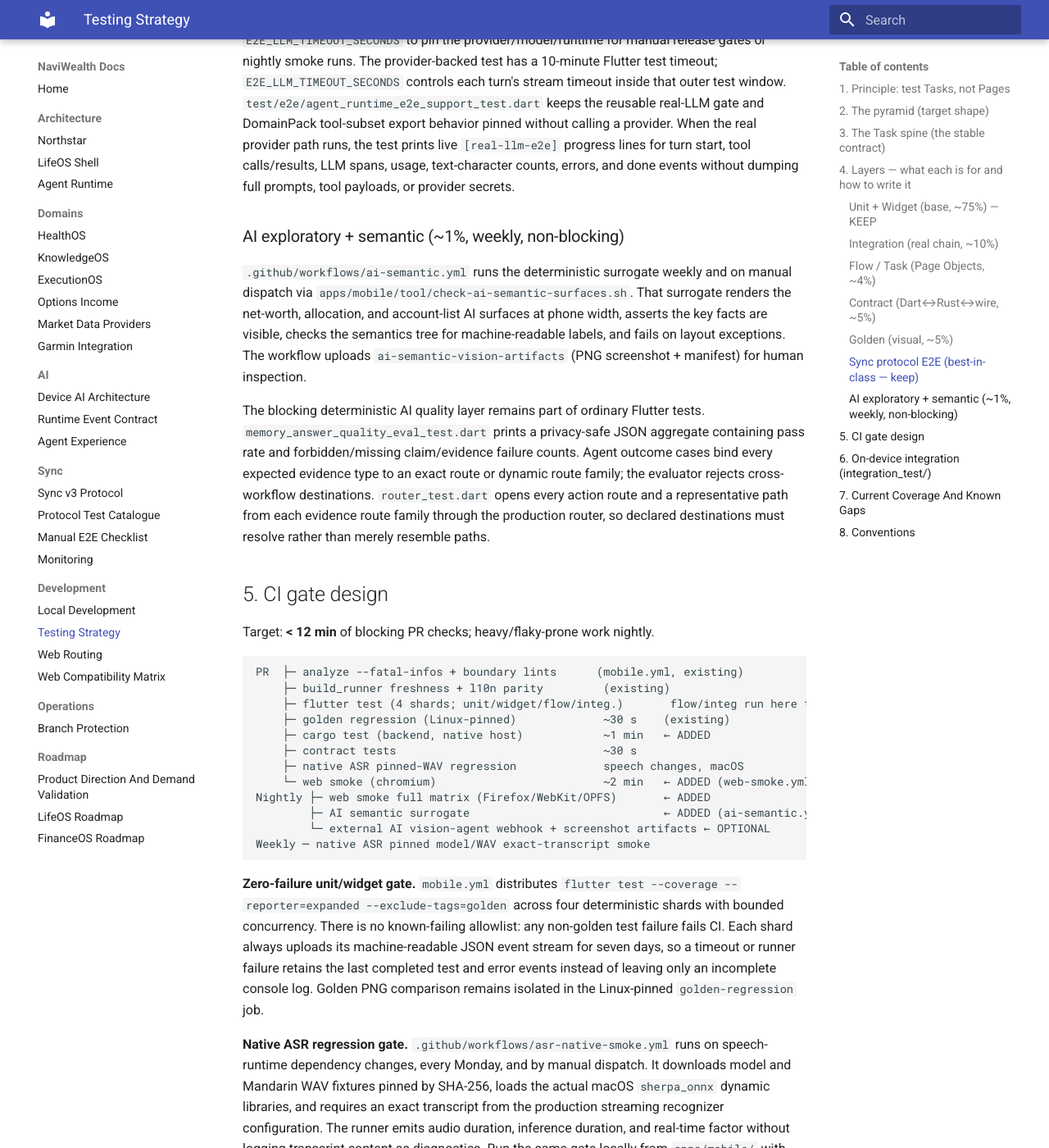
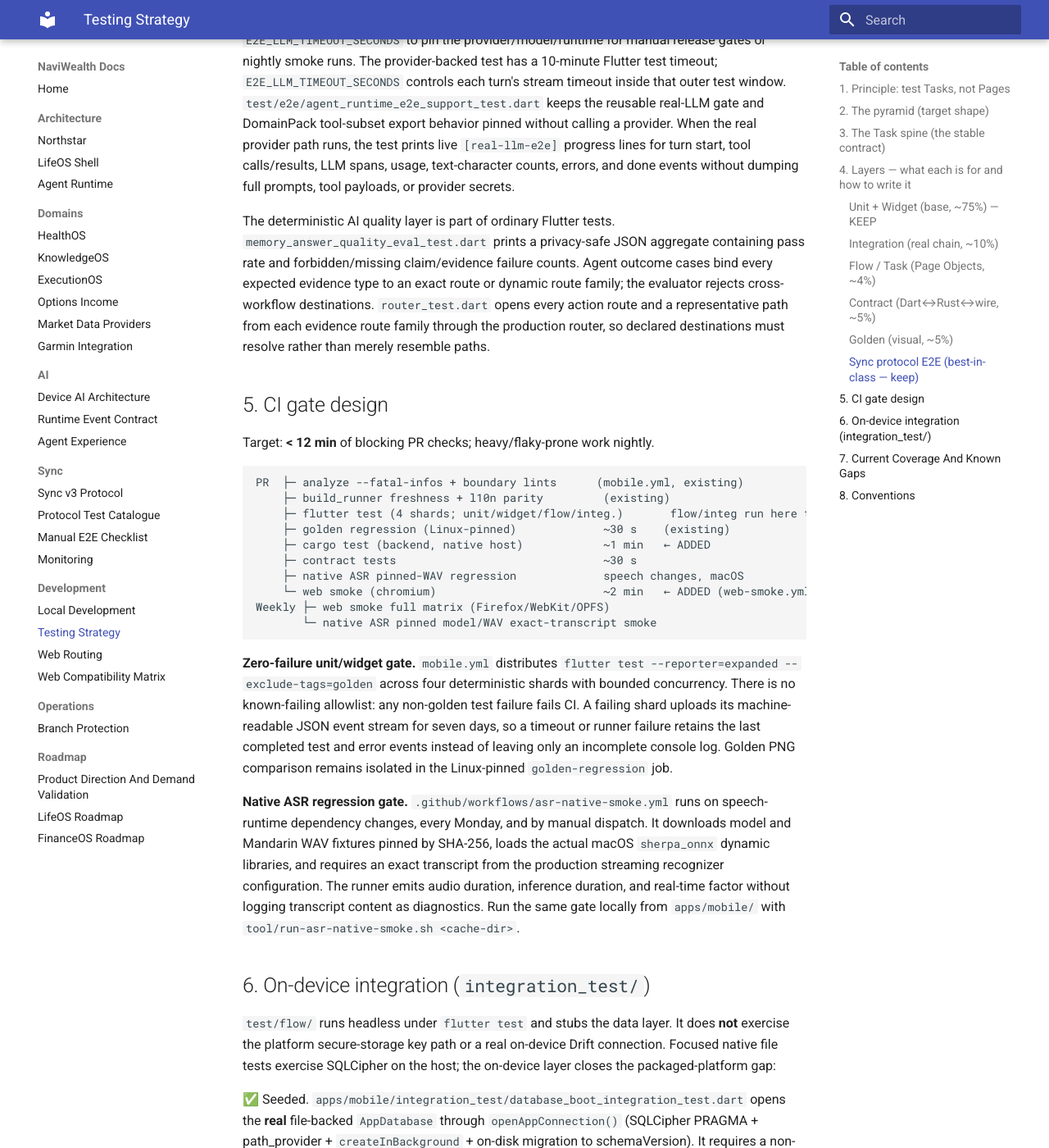
Before and after one commit to zsh-a/NaviWealth, an MkDocs documentation site: the page built from docs/development/testing-strategy.md, in a window 1280 px wide and 1400 px high, scrolled down 4997 px. Shown: the whole window at 82% size. Built offline with MkDocs 1.6.1 and Material for MkDocs 9.7.7, drawn with Linux system fonts in a browser that asks for light colours; some of the changed text lies outside the part shown.

Commit message:
ci: remove coverage and redundant checks

````diff
--- a/docs/development/testing-strategy.md
+++ b/docs/development/testing-strategy.md
@@ -200,16 +200,8 @@ prints live `[real-llm-e2e]` progress lines for turn start, tool calls/results,
 LLM spans, usage, text-character counts, errors, and done events without dumping
 full prompts, tool payloads, or provider secrets.
 
-### AI exploratory + semantic (~1%, weekly, non-blocking)
-`.github/workflows/ai-semantic.yml` runs the deterministic surrogate weekly
-and on manual dispatch via `apps/mobile/tool/check-ai-semantic-surfaces.sh`.
-That surrogate renders the net-worth, allocation, and account-list AI surfaces
-at phone width, asserts the key facts are visible, checks the semantics tree for
-machine-readable labels, and fails on layout exceptions. The workflow uploads
-`ai-semantic-vision-artifacts` (PNG screenshot + manifest) for human inspection.
-
-The blocking deterministic AI quality layer remains part of ordinary Flutter
-tests. `memory_answer_quality_eval_test.dart` prints a privacy-safe JSON
+The deterministic AI quality layer is part of ordinary Flutter tests.
+`memory_answer_quality_eval_test.dart` prints a privacy-safe JSON
 aggregate containing pass rate and forbidden/missing claim/evidence failure
 counts. Agent outcome cases bind every expected evidence type to an exact route
 or dynamic route family; the evaluator rejects cross-workflow destinations.
@@ -230,16 +222,14 @@ PR  ├─ analyze --fatal-infos + boundary lints      (mobile.yml, existing)
     ├─ contract tests                               ~30 s
     ├─ native ASR pinned-WAV regression             speech changes, macOS
     └─ web smoke (chromium)                         ~2 min   ← ADDED (web-smoke.yml)
-Nightly ├─ web smoke full matrix (Firefox/WebKit/OPFS)       ← ADDED
-        ├─ AI semantic surrogate                             ← ADDED (ai-semantic.yml)
-        └─ external AI vision-agent webhook + screenshot artifacts ← OPTIONAL
-Weekly ─ native ASR pinned model/WAV exact-transcript smoke
+Weekly ├─ web smoke full matrix (Firefox/WebKit/OPFS)
+       └─ native ASR pinned model/WAV exact-transcript smoke
 ```
 
 **Zero-failure unit/widget gate.** `mobile.yml` distributes
-`flutter test --coverage --reporter=expanded --exclude-tags=golden` across four
+`flutter test --reporter=expanded --exclude-tags=golden` across four
 deterministic shards with bounded concurrency. There is no known-failing allowlist:
-any non-golden test failure fails CI. Each shard always uploads its
+any non-golden test failure fails CI. A failing shard uploads its
 machine-readable JSON event stream for seven days, so a timeout or runner
 failure retains the last completed test and error events instead of leaving
 only an incomplete console log.
@@ -349,8 +339,6 @@ Current baseline:
   serializers, including pagination and accepted-row edge cases.
 - State-machine tests cover conventional async state, chat streaming,
   ingestion, Sync retry/progress, and diagnostic providers.
-- The weekly AI semantic surrogate verifies selected finance surfaces and
-  uploads deterministic artifacts for inspection.
 - Managed speech unit/widget tests cover exclusive sessions, startup and stream
   failures, maximum duration, background finalization, user-edit protection,
   transcript-free diagnostics, and repeated-session cleanup. A pinned native
@@ -372,4 +360,3 @@ Known coverage gaps are descriptive, not a second product roadmap:
 - Tag flow tests `flow` so the suite can be split from the unit gate later.
 - Never `pumpAndSettle` a streaming surface — use a bounded pump.
 - Money asserted as `Decimal`/`Money`, never `double`.
-- Coverage gate (`codecov.yml`): project 60%, patch 70%; generated files excluded.
````
Also changed, not shown: CLAUDE.md (+0 -1 lines), apps/mobile/README.md (+2 -2 lines), codecov.yml (deleted, +0 -29 lines), docs/operations/branch-protection.md (+0 -1 lines), docs/visual-baseline/README.md (+2 -2 lines), 13 other files.
